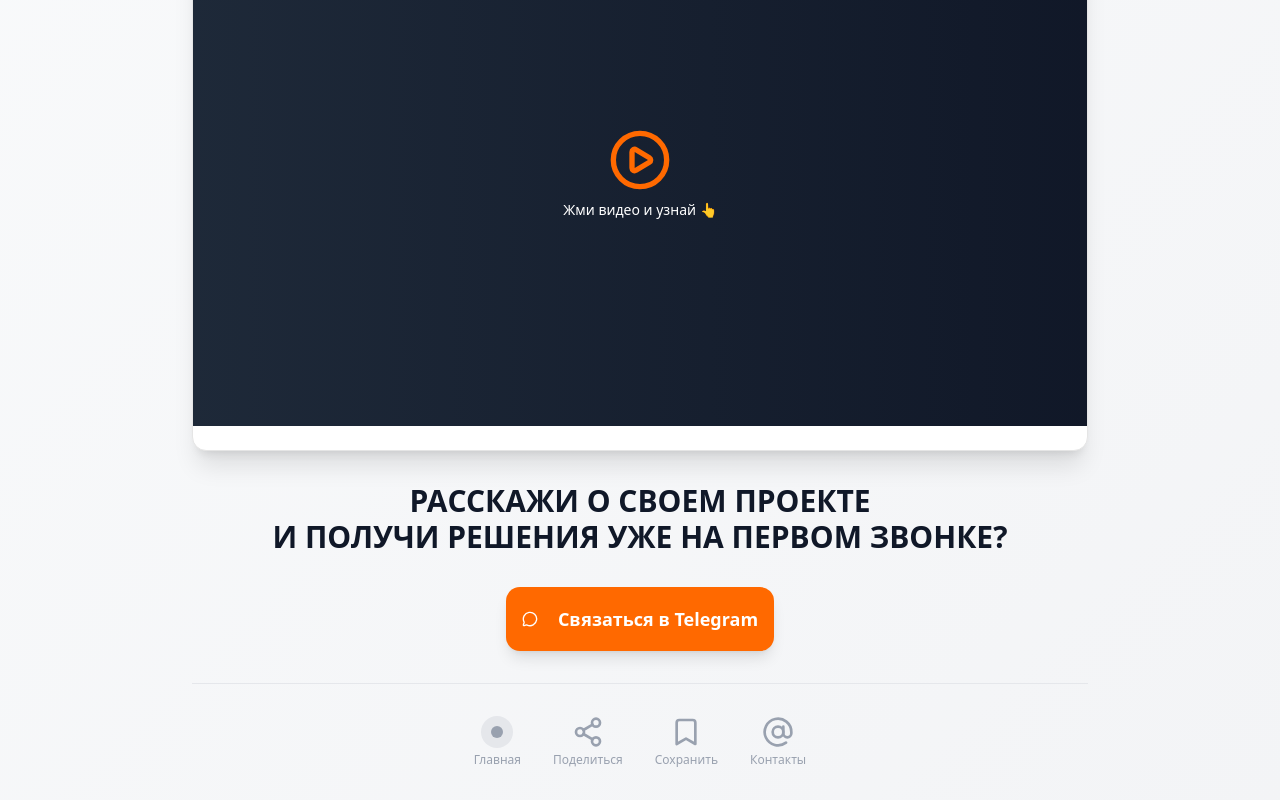
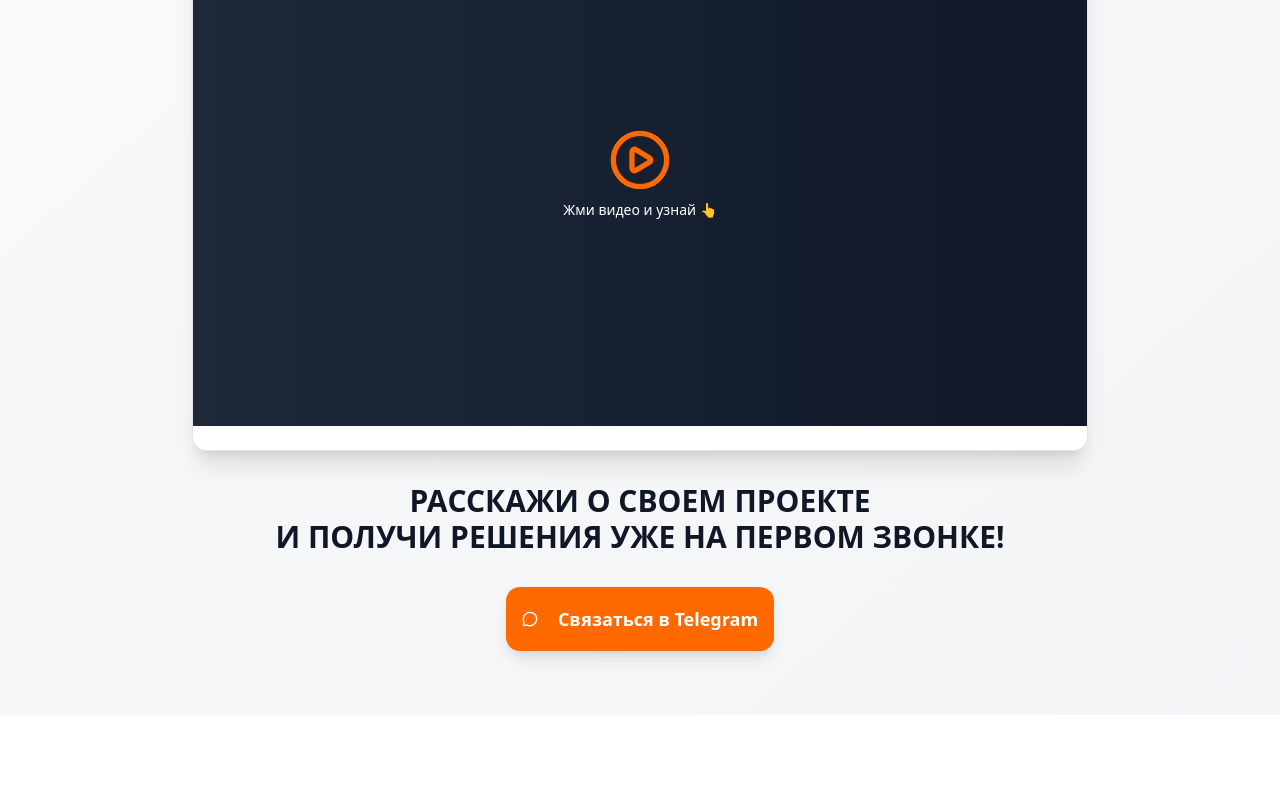
Before and after one commit to Danil4UA/agency_front, a Next.js app: page / in a window 1280 px wide. Shown: the part 426-1226 px from the top of the page. After the commit the page ends 1141 px from the top, so only its background shows below. Built offline with nearby package versions, Linux system fonts and the light colour scheme.

Commit message:
adding styles and colors

```diff
--- a/src/app/page.tsx
+++ b/src/app/page.tsx
@@ -4,7 +4,7 @@ import React, { useState } from 'react';
 import { Button } from '@/components/ui/button';
 import { Card, CardContent } from '@/components/ui/card';
 import { Badge } from '@/components/ui/badge';
-import { PlayCircle, MessageCircle, Share2, Bookmark, AtSign } from 'lucide-react';
+import { PlayCircle, MessageCircle } from 'lucide-react';
 import SuccessDialog from '@/components/SuccessDialog';
 import TelegramMessageForm from '@/components/TelegramMessageForm';
 
@@ -27,11 +27,11 @@ export default function Home() {
         <div className="max-w-4xl mx-auto">
 
           <div className="text-center mb-12">
-            <h1 className="text-4xl md:text-5xl font-bold text-gray-900 mb-6 leading-tight">
+            <h1 className="text-2xl md:text-4xl lg:text-5xl font-bold text-gray-900 mb-6 leading-tight">
               КАК НАШИ ЛИДГЕН ПРОЕКТЫ <br />
               <span className="text-orange-500">ПОЛУЧАЮТ СТАБИЛЬНЫЙ</span>  <br />
               ПОТОК КВАЛ КЛИЕНТОВ? <br />
-              <Badge variant="destructive" className="text-2xl md:text-3xl px-4 py-2 bg-orange-500 hover:bg-orange-600">
+              <Badge variant="destructive" className="text-lg md:text-2xl lg:text-3xl px-3 py-1 md:px-4 md:py-2 bg-orange-500 hover:bg-orange-600">
                 ROMI - 250% +
               </Badge>
             </h1>
@@ -71,7 +71,7 @@ export default function Home() {
           <div className="text-center mb-8">
             <h2 className="text-2xl md:text-3xl font-bold text-gray-900 mb-8">
               РАССКАЖИ О СВОЕМ ПРОЕКТЕ <br />
-              И ПОЛУЧИ РЕШЕНИЯ УЖЕ НА ПЕРВОМ ЗВОНКЕ?
+              И ПОЛУЧИ РЕШЕНИЯ УЖЕ НА ПЕРВОМ ЗВОНКЕ!
             </h2>
 
             <Button
@@ -82,30 +82,6 @@ export default function Home() {
               <MessageCircle className="w-6 h-6 mr-3" />
               Связаться в Telegram
             </Button>
-          </div>
-
-          <div className="flex justify-center items-center space-x-8 pt-8 border-t border-gray-200">
-            <div className="flex flex-col items-center text-gray-400 hover:text-orange-500 transition-colors cursor-pointer">
-              <div className="w-8 h-8 rounded-full bg-gray-200 flex items-center justify-center mb-1">
-                <div className="w-3 h-3 bg-current rounded-full"></div>
-              </div>
-              <span className="text-xs">Главная</span>
-            </div>
-
-            <div className="flex flex-col items-center text-gray-400 hover:text-orange-500 transition-colors cursor-pointer">
-              <Share2 className="w-8 h-8 mb-1" />
-              <span className="text-xs">Поделиться</span>
-            </div>
-
-            <div className="flex flex-col items-center text-gray-400 hover:text-orange-500 transition-colors cursor-pointer">
-              <Bookmark className="w-8 h-8 mb-1" />
-              <span className="text-xs">Сохранить</span>
-            </div>
-
-            <div className="flex flex-col items-center text-gray-400 hover:text-orange-500 transition-colors cursor-pointer">
-              <AtSign className="w-8 h-8 mb-1" />
-              <span className="text-xs">Контакты</span>
-            </div>
           </div>
         </div>
       </div>
--- a/src/components/ErrorDialog.tsx
+++ b/src/components/ErrorDialog.tsx
@@ -39,7 +39,7 @@ export default function ErrorDialog({
             ) : (
               <p className="font-sans">{message}</p>
             )}
-            <Button type="button" onClick={onCloseDialog} className="self-center">
+            <Button type="button" onClick={onCloseDialog} className="self-center bg-orange-500 hover:bg-orange-600">
               Ok
             </Button>
           </div>
--- a/src/components/TelegramMessageForm.tsx
+++ b/src/components/TelegramMessageForm.tsx
@@ -65,19 +65,20 @@ export default function TelegramMessageForm({
             />
 
             <TextInputWithLabel<SendTelegramMessageFormType>
-              label="Ваше Сообщение (необязательно)"
+              label="Ваше Сообщение"
               nameInSchema="message"
               itemClass="flex flex-col gap-3 items-start"
               inputClass="p-5 h-7 text-sm bg-white !mt-0 w-full"
               labelClass="shrink-0"
               messageClass="hidden"
-              placeholder="Введите ваше сообщение"
+              placeholder="Сообщение (необязательно)"
             />
             <div className="flex gap-5 self-center">
               <Button
                 type="button"
                 variant="outline"
                 onClick={() => setIsOpen(false)}
+                className="cursor-pointer"
               >
                 Отмена
               </Button>
@@ -86,6 +87,7 @@ export default function TelegramMessageForm({
                 text={"Cвязаться"}
                 isLoading={isSaving}
                 variant="default"
+                className="bg-orange-500 hover:bg-orange-600"
               />
             </div>
             </form>
```
